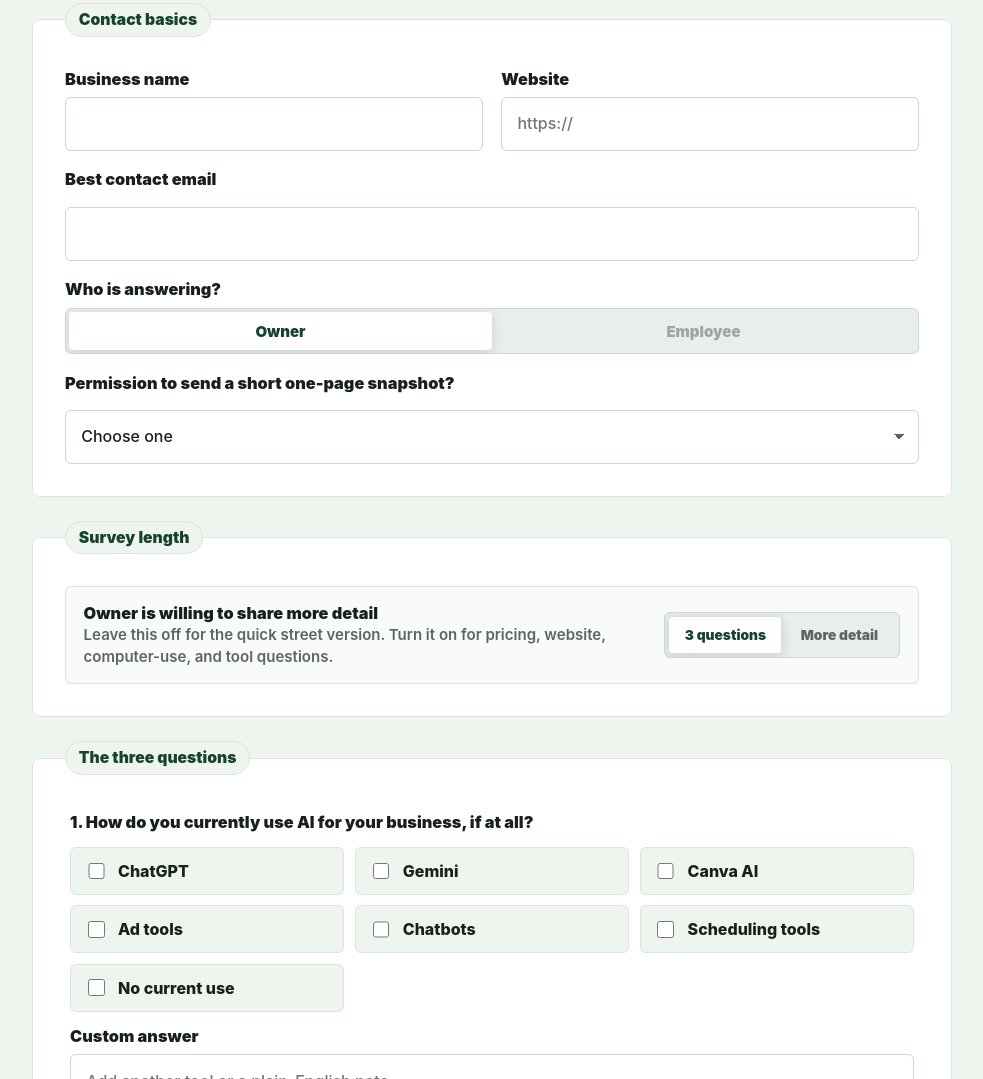
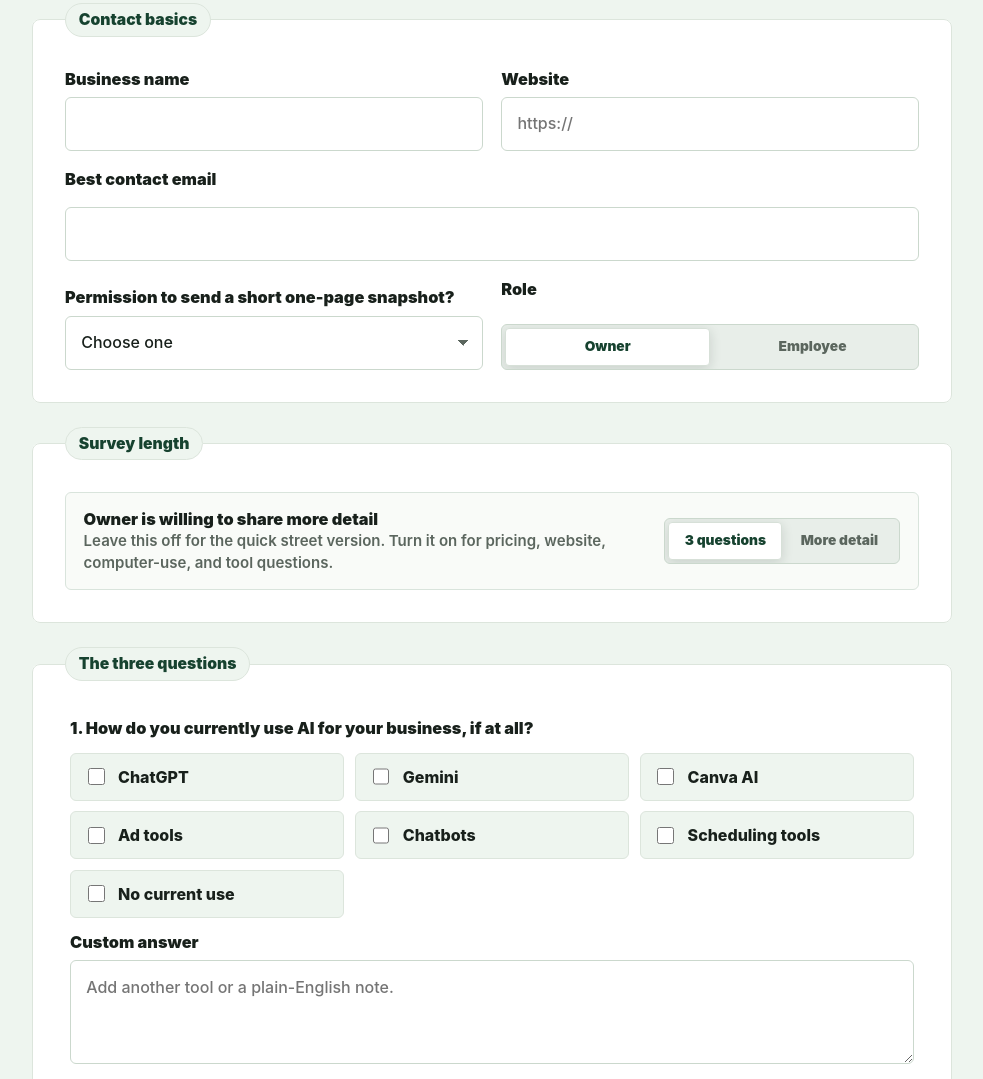
Before and after one commit to louieleolarry/ai-usage.biz, a website: page survey.html in a window 1280 px wide. Shown: the part 849-1928 px from the top of the page, without its empty margins (32-1015 px from the left). Drawn offline with Linux system fonts and the light colour scheme.

Commit message:
survey-toggle-uniformity

```diff
--- a/styles.css
+++ b/styles.css
@@ -449,6 +449,18 @@ label {
   margin: 0 0 0.55rem;
 }
 
+.snapshot-role-row {
+  align-items: end;
+  display: grid;
+  gap: 1.15rem;
+  grid-template-columns: repeat(2, minmax(0, 1fr));
+}
+
+.role-toggle-field {
+  display: grid;
+  gap: 0.5rem;
+}
+
 .label-text {
   display: block;
   font-size: 1.02rem;
@@ -508,54 +520,6 @@ textarea:focus {
   background: #fff;
 }
 
-.role-toggle {
-  background: #e8eee9;
-  border: 1px solid #cbd8cd;
-  border-radius: 6px;
-  display: grid;
-  grid-template-columns: repeat(2, minmax(0, 1fr));
-  min-height: 46px;
-  overflow: hidden;
-  padding: 3px;
-}
-
-.role-toggle-option {
-  border-radius: 4px;
-  color: var(--muted);
-  cursor: pointer;
-  display: grid;
-  font-size: 0.94rem;
-  font-weight: 900;
-  line-height: 1;
-  min-height: 38px;
-  place-items: center;
-  position: relative;
-  text-align: center;
-}
-
-.role-toggle-option input {
-  height: 1px;
-  opacity: 0;
-  position: absolute;
-  width: 1px;
-}
-
-.role-toggle-option:has(input:checked) {
-  background: #fff;
-  box-shadow: 0 3px 12px rgba(24, 32, 27, 0.14);
-  color: var(--accent-dark);
-}
-
-.role-toggle-option:has(input:focus-visible) {
-  outline: 3px solid rgba(35, 106, 75, 0.16);
-  outline-offset: -1px;
-}
-
-.role-toggle-option.is-disabled {
-  cursor: not-allowed;
-  opacity: 0.52;
-}
-
 .toggle-row {
   align-items: center;
   background: #f9fbf8;
@@ -567,19 +531,20 @@ textarea:focus {
   padding: 1rem 1.1rem;
 }
 
-.detail-switch {
+.segmented-toggle {
+  cursor: pointer;
   flex: 0 0 auto;
   position: relative;
 }
 
-.detail-switch input {
+.segmented-toggle-input {
   height: 1px;
   opacity: 0;
   position: absolute;
   width: 1px;
 }
 
-.detail-switch-track {
+.segmented-toggle-track {
   align-items: center;
   background: #e8eee9;
   border: 1px solid #cbd8cd;
@@ -594,8 +559,9 @@ textarea:focus {
   position: relative;
 }
 
-.detail-switch-option {
+.segmented-toggle-option {
   color: var(--muted);
+  cursor: pointer;
   display: grid;
   font-size: 0.86rem;
   font-weight: 900;
@@ -608,7 +574,7 @@ textarea:focus {
   z-index: 2;
 }
 
-.detail-switch-thumb {
+.segmented-toggle-thumb {
   background: #fff;
   border: 1px solid #d7e0d8;
   border-radius: 4px;
@@ -623,21 +589,22 @@ textarea:focus {
   z-index: 1;
 }
 
-.detail-switch input:checked + .detail-switch-track {
+.segmented-toggle-input:checked + .segmented-toggle-track {
   background: #dcece4;
   border-color: #b9d3c5;
 }
 
-.detail-switch input:checked + .detail-switch-track .detail-switch-thumb {
+.segmented-toggle-input:checked + .segmented-toggle-track .segmented-toggle-thumb {
   transform: translateX(100%);
 }
 
-.detail-switch input:not(:checked) + .detail-switch-track .detail-switch-option:first-child,
-.detail-switch input:checked + .detail-switch-track .detail-switch-option:nth-child(2) {
+.segmented-toggle-input:not(:checked) + .segmented-toggle-track .segmented-toggle-option:first-child,
+.segmented-toggle-input:checked + .segmented-toggle-track .segmented-toggle-option:nth-child(2) {
   color: var(--accent-dark);
 }
 
-.detail-switch input:focus-visible + .detail-switch-track {
+.segmented-toggle-input:focus-visible + .segmented-toggle-track,
+.segmented-toggle-input:focus-visible ~ .segmented-toggle-track {
   border-color: var(--accent);
   box-shadow: 0 0 0 3px rgba(35, 106, 75, 0.16);
 }
@@ -881,6 +848,10 @@ textarea:focus {
   .form-grid {
     grid-template-columns: 1fr;
   }
+
+  .snapshot-role-row {
+    grid-template-columns: 1fr;
+  }
 }
 
 @media (max-width: 520px) {
@@ -1002,7 +973,7 @@ textarea:focus {
   }
 
   .detail-switch,
-  .detail-switch-track {
+  .segmented-toggle-track {
     width: 100%;
   }
 
--- a/survey.html
+++ b/survey.html
@@ -26,7 +26,7 @@
     <link rel="icon" href="/assets/brand/favicon.ico" sizes="any">
     <link rel="icon" type="image/png" href="/assets/brand/favicon-32.png" sizes="32x32">
     <link rel="apple-touch-icon" href="/assets/brand/apple-touch-icon.png">
-    <link rel="stylesheet" href="/styles.css?v=20260627-contact-role">
+    <link rel="stylesheet" href="/styles.css?v=20260627-segmented-toggle-flip">
     <script defer src="/city-config.js?v=20260626-subdomain-route"></script>
   </head>
   <body>
@@ -99,20 +99,8 @@
                 <span class="label-text">Best contact email</span>
                 <input name="Email" type="email" autocomplete="email">
               </label>
-              <div class="full-span">
-                <p class="label-text" id="contact-role-label">Who is answering?</p>
-                <div class="role-toggle" role="radiogroup" aria-labelledby="contact-role-label">
-                  <label class="role-toggle-option">
-                    <input name="Contact role" type="radio" value="Owner" checked>
-                    <span>Owner</span>
-                  </label>
-                  <label class="role-toggle-option is-disabled">
-                    <input name="Contact role" type="radio" value="Employee" disabled>
-                    <span>Employee</span>
-                  </label>
-                </div>
-              </div>
-              <label class="full-span">
+              <div class="snapshot-role-row full-span">
+                <label>
                   <span class="label-text">Permission to send a short one-page snapshot?</span>
                   <select name="Follow-up permission">
                     <option value="">Choose one</option>
@@ -121,25 +109,39 @@
                     <option>No follow-up for now</option>
                   </select>
                 </label>
+                <div class="role-toggle-field">
+                  <p class="label-text" id="contact-role-label">Role</p>
+                  <span class="segmented-toggle role-toggle" role="group" aria-labelledby="contact-role-label">
+                    <input name="Contact role" type="hidden" value="Owner" data-segmented-output>
+                    <input class="segmented-toggle-input" id="contact-role-toggle" type="checkbox" role="switch" aria-label="Employee" data-left-value="Owner" data-right-value="Employee">
+                    <span class="segmented-toggle-track">
+                      <span class="segmented-toggle-option">Owner</span>
+                      <span class="segmented-toggle-option">Employee</span>
+                      <span class="segmented-toggle-thumb"></span>
+                    </span>
+                  </span>
+                </div>
+              </div>
             </div>
           </fieldset>
 
           <fieldset class="survey-mode">
             <legend>Survey length</legend>
-            <label class="toggle-row">
+            <div class="toggle-row">
               <span>
-                <span class="label-text">Owner is willing to share more detail</span>
+                <span class="label-text" id="survey-length-label">Owner is willing to share more detail</span>
                 <span class="label-hint">Leave this off for the quick street version. Turn it on for pricing, website, computer-use, and tool questions.</span>
               </span>
-              <span class="detail-switch">
-                <input name="Share more detail" type="checkbox" value="Yes" role="switch" aria-checked="false" data-detail-toggle>
-                <span class="detail-switch-track" aria-hidden="true">
-                  <span class="detail-switch-option">3 questions</span>
-                  <span class="detail-switch-option">More detail</span>
-                  <span class="detail-switch-thumb"></span>
+              <span class="segmented-toggle detail-switch" role="group" aria-labelledby="survey-length-label">
+                <input name="Share more detail" type="hidden" value="No" data-segmented-output>
+                <input class="segmented-toggle-input" id="survey-length-detail" type="checkbox" value="Yes" role="switch" aria-label="More detail" data-left-value="No" data-right-value="Yes" data-detail-toggle>
+                <span class="segmented-toggle-track">
+                  <span class="segmented-toggle-option">3 questions</span>
+                  <span class="segmented-toggle-option">More detail</span>
+                  <span class="segmented-toggle-thumb"></span>
                 </span>
               </span>
-            </label>
+            </div>
           </fieldset>
 
           <fieldset>
@@ -269,6 +271,6 @@
       <span>AI Usage</span>
       <span>Practical AI systems for small business.</span>
     </footer>
-    <script src="/survey.js?v=20260627-survey-api"></script>
+    <script src="/survey.js?v=20260627-segmented-toggle-flip"></script>
   </body>
 </html>
--- a/survey.js
+++ b/survey.js
@@ -50,6 +50,53 @@ const setDetailMode = () => {
     section.hidden = !showDetail;
   });
 };
+
+const setSegmentedToggleChecked = (toggle, checked) => {
+  const input = toggle.querySelector(".segmented-toggle-input");
+
+  if (!input) {
+    return;
+  }
+
+  input.checked = checked;
+  updateSegmentedToggleOutput(toggle);
+  input.dispatchEvent(new Event("input", { bubbles: true }));
+  input.dispatchEvent(new Event("change", { bubbles: true }));
+};
+
+const updateSegmentedToggleOutput = (toggle) => {
+  const input = toggle.querySelector(".segmented-toggle-input");
+  const output = toggle.querySelector("[data-segmented-output]");
+
+  if (input && output) {
+    output.value = input.checked
+      ? input.dataset.rightValue || input.value || "Yes"
+      : input.dataset.leftValue || "";
+  }
+};
+
+document.querySelectorAll(".segmented-toggle-track").forEach((track) => {
+  track.addEventListener("click", (event) => {
+    const toggle = track.closest(".segmented-toggle");
+
+    if (!toggle) {
+      return;
+    }
+
+    event.preventDefault();
+    event.stopPropagation();
+
+    const input = toggle.querySelector(".segmented-toggle-input");
+    setSegmentedToggleChecked(toggle, !input?.checked);
+  });
+});
+
+document.querySelectorAll(".segmented-toggle").forEach((toggle) => {
+  const input = toggle.querySelector(".segmented-toggle-input");
+
+  updateSegmentedToggleOutput(toggle);
+  input?.addEventListener("change", () => updateSegmentedToggleOutput(toggle));
+});
 
 const getFormSummary = () => {
   const form = document.querySelector("[data-survey-form]");
```
Lines whose indentation alone changed are shown as unchanged.
